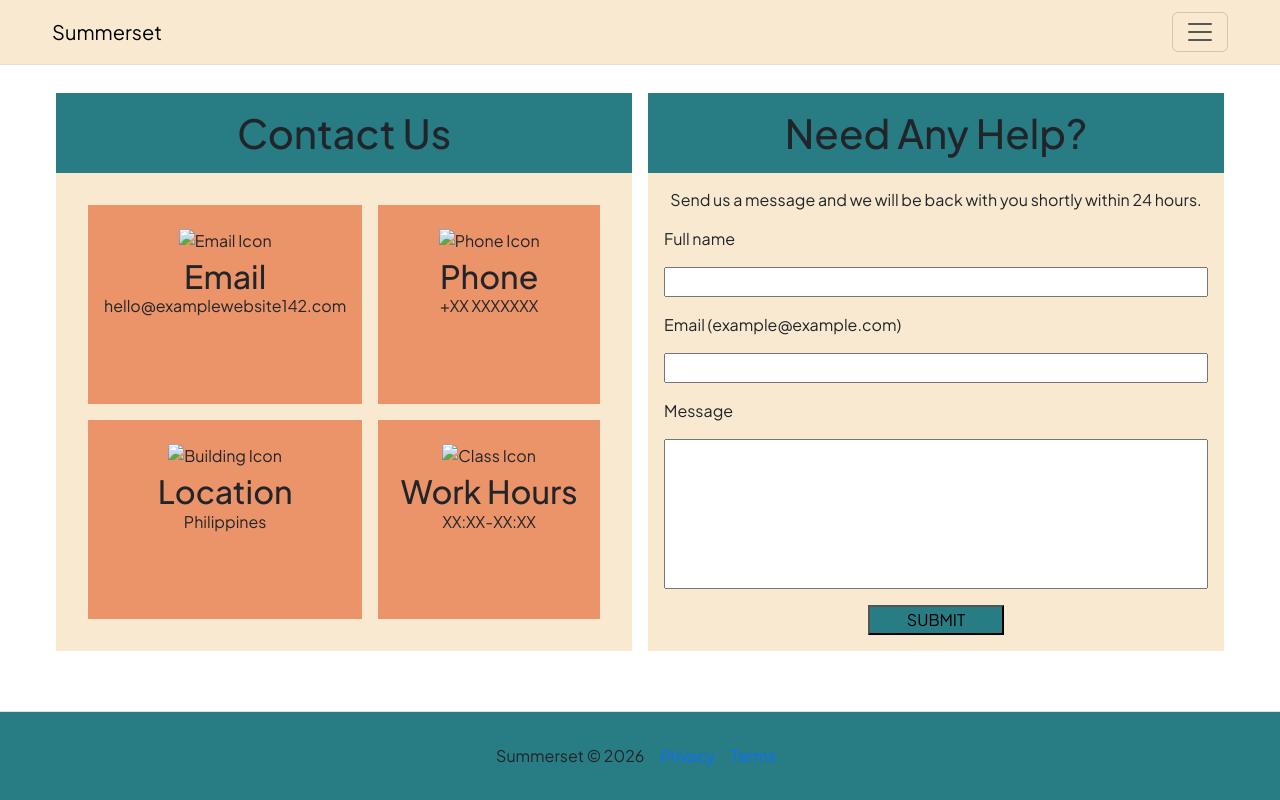
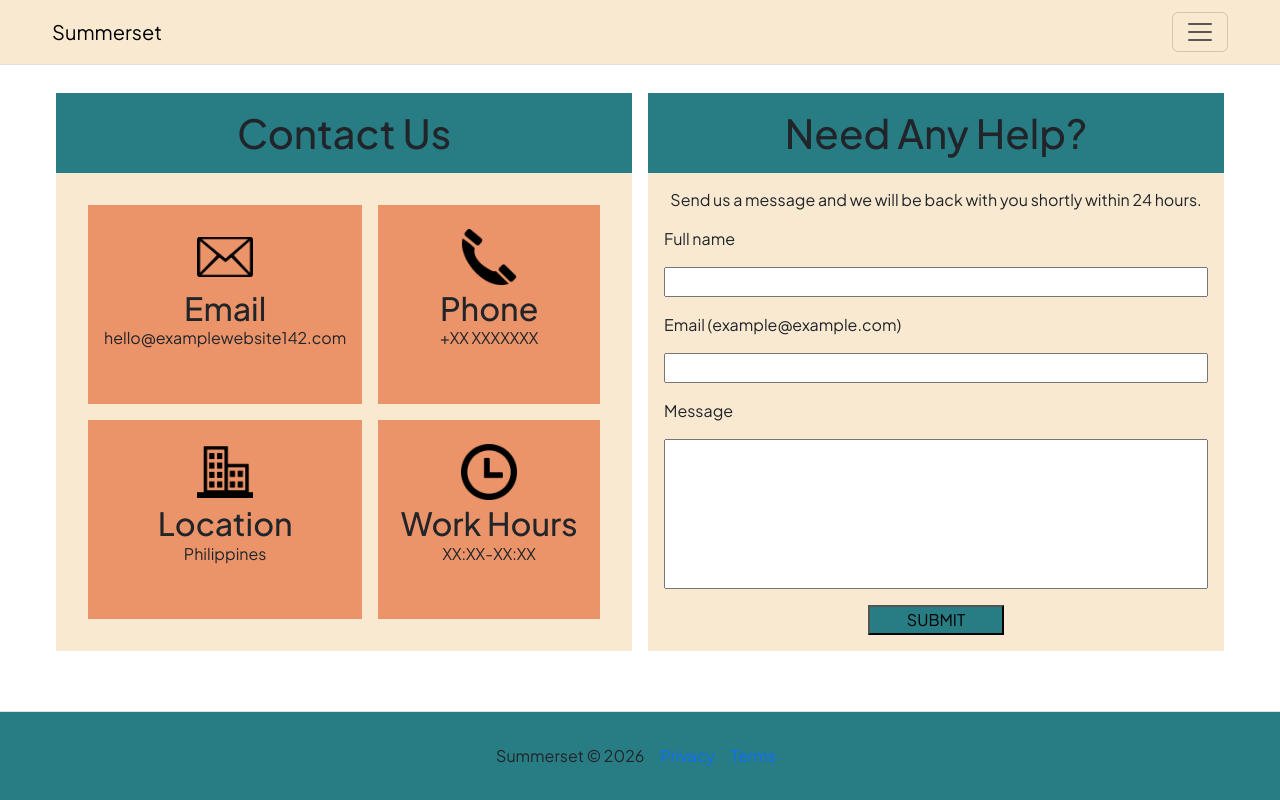
Before and after one commit to madylynmolina/MMS142_A2_Databaes, a plain HTML site: page contact.html in a window 1280 px wide. Drawn offline with nearby package versions, Linux system fonts and the light colour scheme; a script that the page names is missing.

Commit message:
Update contact.html

```diff
--- a/contact.html
+++ b/contact.html
@@ -53,24 +53,24 @@
 
 			<div class="contactdetails">
 				<div class = "item">
-					<img src = "email-icon.png" class= "icon" alt = "Email Icon">
+					<img src = "images/email-icon.png" class= "icon" alt = "Email Icon">
 					<h2>Email</h2>
 					<p>hello@examplewebsite142.com</p>
 				</div>
 				<div class = "item">
-					<img src = "phone-icon.png" class = "icon" alt = "Phone Icon">
+					<img src = "images/phone-icon.png" class = "icon" alt = "Phone Icon">
 					<h2>Phone</h2>
 					<p> +XX XXXXXXX</p>
 				</div>
 
 				<div class = "item">
-					<img src = "building-icon.png" class = "icon" alt = "Building Icon">
+					<img src = "images/building-icon.png" class = "icon" alt = "Building Icon">
 					<h2>Location</h2>
 					<p>Philippines</p>
 				</div>
 
 				<div class = "item">
-					<img src = "clock-icon.png" class = "icon" alt = "Class Icon">
+					<img src = "images/clock-icon.png" class = "icon" alt = "Class Icon">
 					<h2>Work Hours</h2>
 					<p>XX:XX-XX:XX</p>
 				</div>
```
